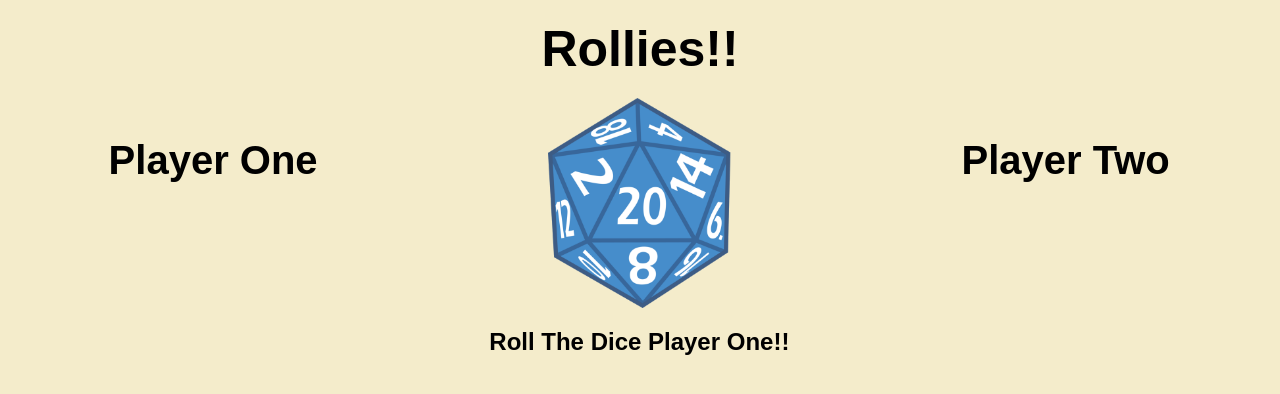
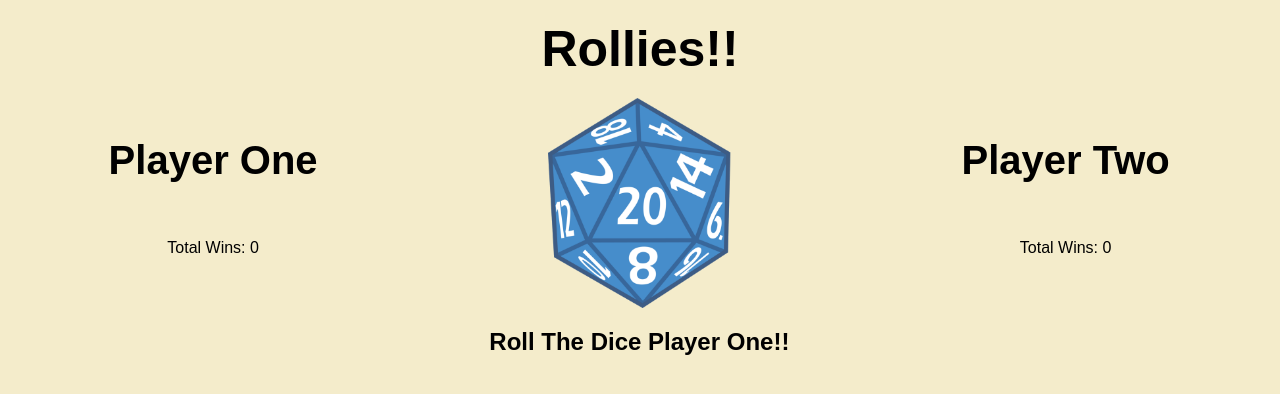
Before and after one commit to Jorgan612/Rollies, a React (Create React App) app: page / in a window 1280 px wide. Shown: the top 394 px of the page. Built offline with nearby package versions, Linux system fonts and the light colour scheme.

Commit message:
Troubleshoot updating state for player total wins.

```diff
--- a/src/Components/App.js
+++ b/src/Components/App.js
@@ -7,8 +7,8 @@ const App = () => {
  const [playerTwoRoll, setPlayerTwoRoll] = useState(null);
  const [isPlayerOneTurn, setIsPlayerOneTurn] = useState(true);
  const [winningPlayer, setWinningPlayer] = useState('');
- const [playerOneWins, setPlayerOneWins] = useState(null);
- const [playerTwoWins, setPlayerTwoWins] = useState(null);
+ const [playerOneWins, setPlayerOneWins] = useState(0);
+ const [playerTwoWins, setPlayerTwoWins] = useState(0);
 
   const getDiceRoll = () => {
     let newRoll = Math.floor(Math.random() * 20 + 1);
@@ -24,6 +24,7 @@ const App = () => {
   };
 
   const determineWinner = () => {
+    // determine Winner IS being called after player 2's roll is set
     if (playerOneRoll > playerTwoRoll) {
       setWinningPlayer('Player One Wins!');
       addPlayerWin();
@@ -36,8 +37,10 @@ const App = () => {
   }
 
   const addPlayerWin = () => {
+    let playerOne = 0;
     if (winningPlayer === 'Player One Wins!') {
-      setPlayerOneWins(playerOneWins + 1);
+      playerOne++;
+      setPlayerOneWins({playerOne});
     }
     if (winningPlayer === 'Player Two Wins!') {
       setPlayerTwoWins(playerTwoWins + 1);
@@ -56,7 +59,8 @@ return (
     <div className='all-sections-div'>
       <section className='player-one-section'>
         <h1 className='player-one-title title'>Player One</h1>
-        {playerOneWins && <p>Total Wins: {playerOneWins}</p>}
+        <p>Total Wins: {playerOneWins}</p>
+        {/* {playerOneWins && <p>Total Wins: {playerOneWins}</p>} */}
       </section>
       <section className='center-section'>
         <img className='blue-dice-png-button' src={dice} alt='Blue 20 sided polyhedral dice' onClick={getDiceRoll}/>
@@ -68,7 +72,8 @@ return (
       </section>
       <section className='player-two-section'>
         <h1 className='player-two-title title'>Player Two</h1>
-        {playerTwoWins && <p>Total Wins: {playerTwoWins}</p>}
+        <p>Total Wins: {playerTwoWins}</p>
+        {/* {playerTwoWins && <p>Total Wins: {playerTwoWins}</p>} */}
       </section>
     </div>
   </section>
```
